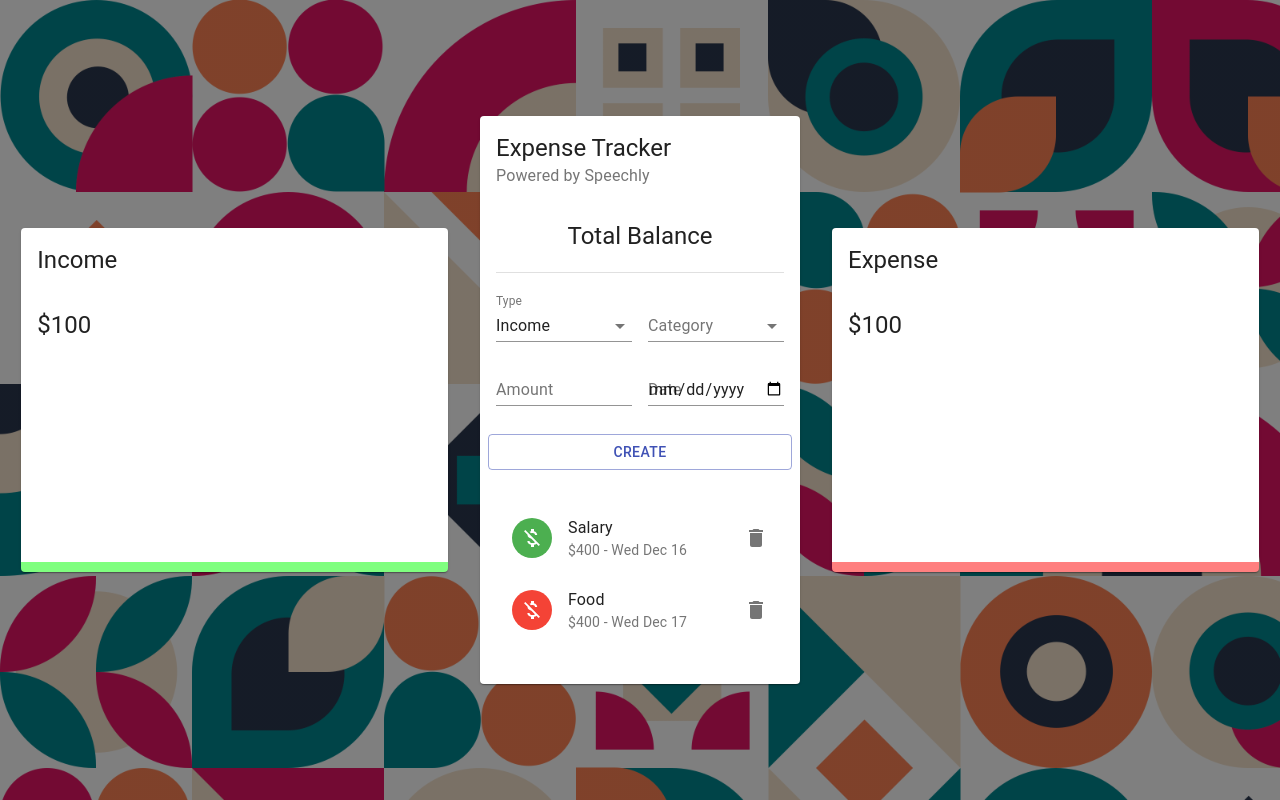
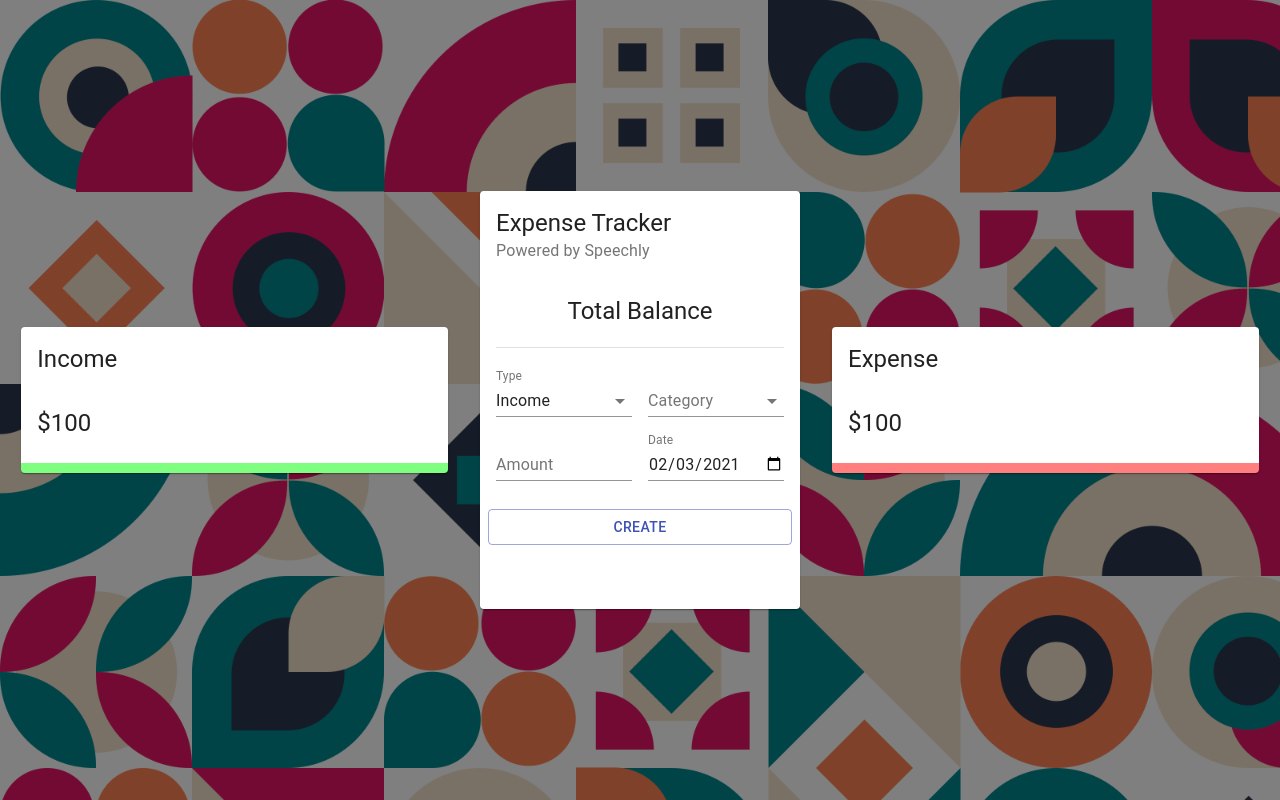
Before and after one commit to UnkleTayo/voice-expense-tracker, a React (Create React App) app: page / in a window 1280 px wide. Built offline with nearby package versions, Linux system fonts and the light colour scheme.

Commit message:
CHORE:Implement the transactions custom hooks

```diff
--- a/src/Components/Details/Details.jsx
+++ b/src/Components/Details/Details.jsx
@@ -10,7 +10,7 @@ const Details = ({ title }) => {
       <CardHeader title={title} />
       <CardContent>
         <Typography variant='h5'>$100</Typography>
-        <Doughnut />
+        {/* <Doughnut /> */}
       </CardContent>
     </Card>
   );
--- a/src/Components/Main/Form/form.jsx
+++ b/src/Components/Main/Form/form.jsx
@@ -11,12 +11,18 @@ import {
 } from '@material-ui/core';
 import { ExpenseTrackerContext } from '../../../context/context';
 import { v4 as uuidv4 } from 'uuid';
+import formatDate from '../../../utils/formatDate';
 import useStyles from './styles';
+import {
+  incomeCategories,
+  expenseCategories,
+} from '../../../constants/categories';
+
 const initialState = {
   amount: '',
   category: '',
   type: 'Income',
-  date: new Date().toLocaleDateString(),
+  date: formatDate(new Date()),
 };
 const Form = () => {
   const classes = useStyles();
@@ -35,8 +41,12 @@ const Form = () => {
     setFormData(initialState);
   };
 
+  const selectedCategory =
+    formData.type === 'Income' ? incomeCategories : expenseCategories;
+  console.log(selectedCategory);
+
   return (
-    <form>
+    <form onSubmit={createTransaction}>
       <Grid container spacing={2}>
         {/* <Snackbar open={open} setOpen={setOpen} /> */}
         <Grid item xs={12}>
@@ -72,8 +82,11 @@ const Form = () => {
                 setFormData({ ...formData, category: e.target.value })
               }
             >
-              <MenuItem value='Income'>Income</MenuItem>
-              <MenuItem value='Expense'>Expense</MenuItem>
+              {selectedCategory.map((c) => (
+                <MenuItem value={c.type} key={c.type}>
+                  {c.type}
+                </MenuItem>
+              ))}
             </Select>
           </FormControl>
         </Grid>
@@ -94,7 +107,9 @@ const Form = () => {
             label='Date'
             type='date'
             value={formData.date}
-            onChange={(e) => setFormData({ ...formData, date: e.target.value })}
+            onChange={(e) =>
+              setFormData({ ...formData, date: formatDate(e.target.value) })
+            }
           />
         </Grid>
         <Button
--- a/src/Components/Main/List/List.jsx
+++ b/src/Components/Main/List/List.jsx
@@ -15,31 +15,9 @@ import useStyles from './styles';
 import { ExpenseTrackerContext } from '../../../context/context';
 
 const List = () => {
-  const { deleteTransaction } = useContext(ExpenseTrackerContext);
+  const { deleteTransaction, transactions } = useContext(ExpenseTrackerContext);
   const classes = useStyles();
-  const transactions = [
-    {
-      id: 1,
-      type: 'Income',
-      category: 'Salary',
-      amount: '400',
-      date: 'Wed Dec 16',
-    },
-    {
-      id: 1,
-      type: 'Expense',
-      category: 'Food',
-      amount: '400',
-      date: 'Wed Dec 17',
-    },
-    {
-      id: 1,
-      type: 'Expense',
-      category: 'Books',
-      amount: '30',
-      date: 'Wed Dec 14',
-    },
-  ];
+
   return (
     <MUIList dense={false} className={classes.list}>
       {transactions.map((transaction) => (
@@ -67,7 +45,11 @@ const List = () => {
               secondary={`$${transaction.amount} - ${transaction.date}`}
             />
             <ListItemSecondaryAction>
-              <IconButton edge='end' aria-label='delete' onClick=''>
+              <IconButton
+                onClick={() => deleteTransaction(transaction.id)}
+                edge='end'
+                aria-label='delete'
+              >
                 <Delete />
               </IconButton>
             </ListItemSecondaryAction>
--- /dev/null
+++ b/src/constants/categories.js
@@ -0,0 +1,55 @@
+const incomeColors = [
+  '#123123',
+  '#154731',
+  '#165f40',
+  '#16784f',
+  '#14915f',
+  '#10ac6e',
+  '#0bc77e',
+  '#04e38d',
+  '#00ff9d',
+];
+const expenseColors = [
+  '#b50d12',
+  '#bf2f1f',
+  '#c9452c',
+  '#d3583a',
+  '#dc6a48',
+  '#e57c58',
+  '#ee8d68',
+  '#f79d79',
+  '#ffae8a',
+  '#cc474b',
+  '#f55b5f',
+];
+
+export const incomeCategories = [
+  { type: 'Business', amount: 0, color: incomeColors[0] },
+  { type: 'Investments', amount: 0, color: incomeColors[1] },
+  { type: 'Extra income', amount: 0, color: incomeColors[2] },
+  { type: 'Deposits', amount: 0, color: incomeColors[3] },
+  { type: 'Lottery', amount: 0, color: incomeColors[4] },
+  { type: 'Gifts', amount: 0, color: incomeColors[5] },
+  { type: 'Salary', amount: 0, color: incomeColors[6] },
+  { type: 'Savings', amount: 0, color: incomeColors[7] },
+  { type: 'Rental income', amount: 0, color: incomeColors[8] },
+];
+
+export const expenseCategories = [
+  { type: 'Bills', amount: 0, color: expenseColors[0] },
+  { type: 'Car', amount: 0, color: expenseColors[1] },
+  { type: 'Clothes', amount: 0, color: expenseColors[2] },
+  { type: 'Travel', amount: 0, color: expenseColors[3] },
+  { type: 'Food', amount: 0, color: expenseColors[4] },
+  { type: 'Shopping', amount: 0, color: expenseColors[5] },
+  { type: 'House', amount: 0, color: expenseColors[6] },
+  { type: 'Entertainment', amount: 0, color: expenseColors[7] },
+  { type: 'Phone', amount: 0, color: expenseColors[8] },
+  { type: 'Pets', amount: 0, color: expenseColors[9] },
+  { type: 'Other', amount: 0, color: expenseColors[10] },
+];
+
+export const resetCategories = () => {
+  incomeCategories.forEach((c) => (c.amount = 0));
+  expenseCategories.forEach((c) => (c.amount = 0));
+};
--- a/src/context/context.js
+++ b/src/context/context.js
@@ -16,10 +16,9 @@ export const Provider = ({ children }) => {
   const addTransaction = (trans) =>
     dispatch({ type: 'ADD_TRANSACTION', payload: trans });
 
-  console.log(transactions);
   return (
     <ExpenseTrackerContext.Provider
-      value={{ deleteTransaction, addTransaction }}
+      value={{ deleteTransaction, addTransaction, transactions }}
     >
       {children}
     </ExpenseTrackerContext.Provider>
--- /dev/null
+++ b/src/utils/formatDate.js
@@ -0,0 +1,17 @@
+const formatDate = (date) => {
+  const d = new Date(date);
+  let month = `${d.getMonth() + 1}`;
+  let day = `${d.getDate()}`;
+  const year = `${d.getFullYear()}`;
+
+  if (month.length < 2) {
+    month = `0${month}`;
+  }
+
+  if (day.length < 2) {
+    day = `0${day}`;
+  }
+  return [year, month, day].join('-');
+};
+
+export default formatDate;
```
Also changed, not shown: src/useTransactions.js (added, +45 -0 lines), 1 other file (tests, documents, lock files or other folders).
